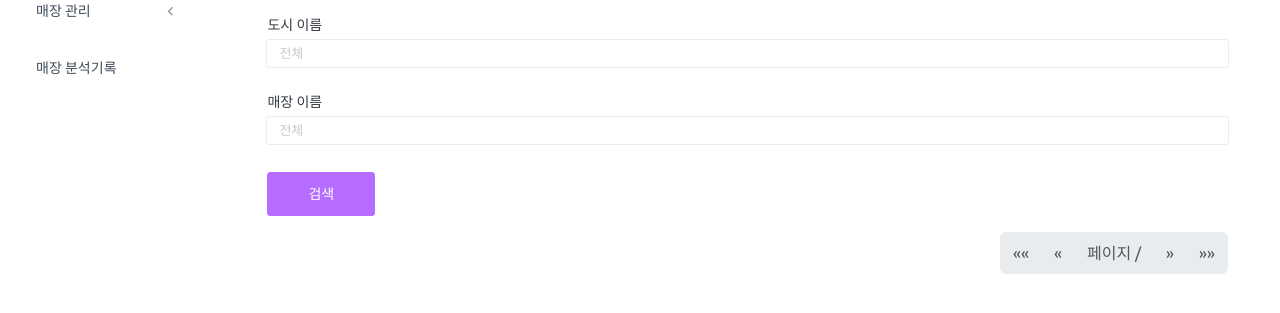
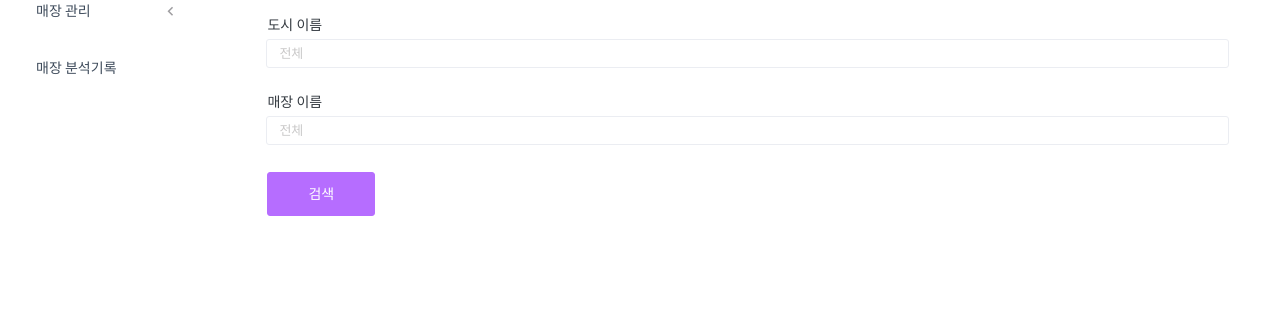
Before and after one commit to TGoddessana/pcbang-analyzer, a Django app: template templates/analyzer/analyze-history-list.html in a window 1280 px wide. Shown: the part 142-455 px from the top of the page. Run offline with Django 5.2, Linux system fonts and the light colour scheme; the template is opened without the code that fills it, so the values that code supplies are empty; parts of the project's set-up code (start-up, migrations or seed data) failed here and were passed over; some libraries are stand-ins or nearby versions.

Commit message:
분석결과 문구 변경

```diff
--- a/templates/analyzer/analyze-history-list.html
+++ b/templates/analyzer/analyze-history-list.html
@@ -47,7 +47,9 @@
                                     <tr>
                                         <td>{{ history.pcbang.name }}</td>
                                         <td>{{ history.pcbang.city.name }}</td>
-                                        <td>{{ history.open_rate|stringformat:".1f" }}%</td>
+                                        <td>{{ history.open_count }}/{{ history.open_count| add:history.close_count }}
+                                            ({{ history.open_rate|stringformat:".1f" }}%)
+                                        </td>
                                     </tr>
                                 {% empty %}
                                     <tr>
@@ -58,69 +60,7 @@
                             </table>
                         </div>
                     {% endfor %}
-                    <nav aria-label="Page navigation" class="d-flex justify-content-end mt-3">
-                        <ul class="pagination">
-                            {% if page_obj.has_previous %}
-                                <li class="page-item">
-                                    <a class="page-link"
-                                       href="?page=1&city_name={{ city_name }}&pcbang_name={{ pcbang_name }}"
-                                       aria-label="First">
-                                        <span aria-hidden="true">&laquo;&laquo;</span>
-                                    </a>
-                                </li>
-                                <li class="page-item">
-                                    <a class="page-link"
-                                       href="?page={{ page_obj.previous_page_number }}&city_name={{ city_name }}&pcbang_name={{ pcbang_name }}"
-                                       aria-label="Previous">
-                                        <span aria-hidden="true">&laquo;</span>
-                                    </a>
-                                </li>
-                            {% else %}
-                                <li class="page-item disabled">
-                                <span class="page-link" aria-label="First">
-                                    <span aria-hidden="true">&laquo;&laquo;</span>
-                                </span>
-                                </li>
-                                <li class="page-item disabled">
-                                <span class="page-link" aria-label="Previous">
-                                    <span aria-hidden="true">&laquo;</span>
-                                </span>
-                                </li>
-                            {% endif %}
-                            <li class="page-item disabled">
-                            <span class="page-link">
-                                페이지 {{ page_obj.number }} / {{ page_obj.paginator.num_pages }}
-                            </span>
-                            </li>
-                            {% if page_obj.has_next %}
-                                <li class="page-item">
-                                    <a class="page-link"
-                                       href="?page={{ page_obj.next_page_number }}&city_name={{ city_name }}&pcbang_name={{ pcbang_name }}"
-                                       aria-label="Next">
-                                        <span aria-hidden="true">&raquo;</span>
-                                    </a>
-                                </li>
-                                <li class="page-item">
-                                    <a class="page-link"
-                                       href="?page={{ page_obj.paginator.num_pages }}&city_name={{ city_name }}&pcbang_name={{ pcbang_name }}"
-                                       aria-label="Last">
-                                        <span aria-hidden="true">&raquo;&raquo;</span>
-                                    </a>
-                                </li>
-                            {% else %}
-                                <li class="page-item disabled">
-                                <span class="page-link" aria-label="Next">
-                                    <span aria-hidden="true">&raquo;</span>
-                                </span>
-                                </li>
-                                <li class="page-item disabled">
-                                <span class="page-link" aria-label="Last">
-                                    <span aria-hidden="true">&raquo;&raquo;</span>
-                                </span>
-                                </li>
-                            {% endif %}
-                        </ul>
-                    </nav>
+
                 </div>
             </div>
         </div>
```
Also changed, not shown: templates/analyzer/index.html (+3 -5 lines).
